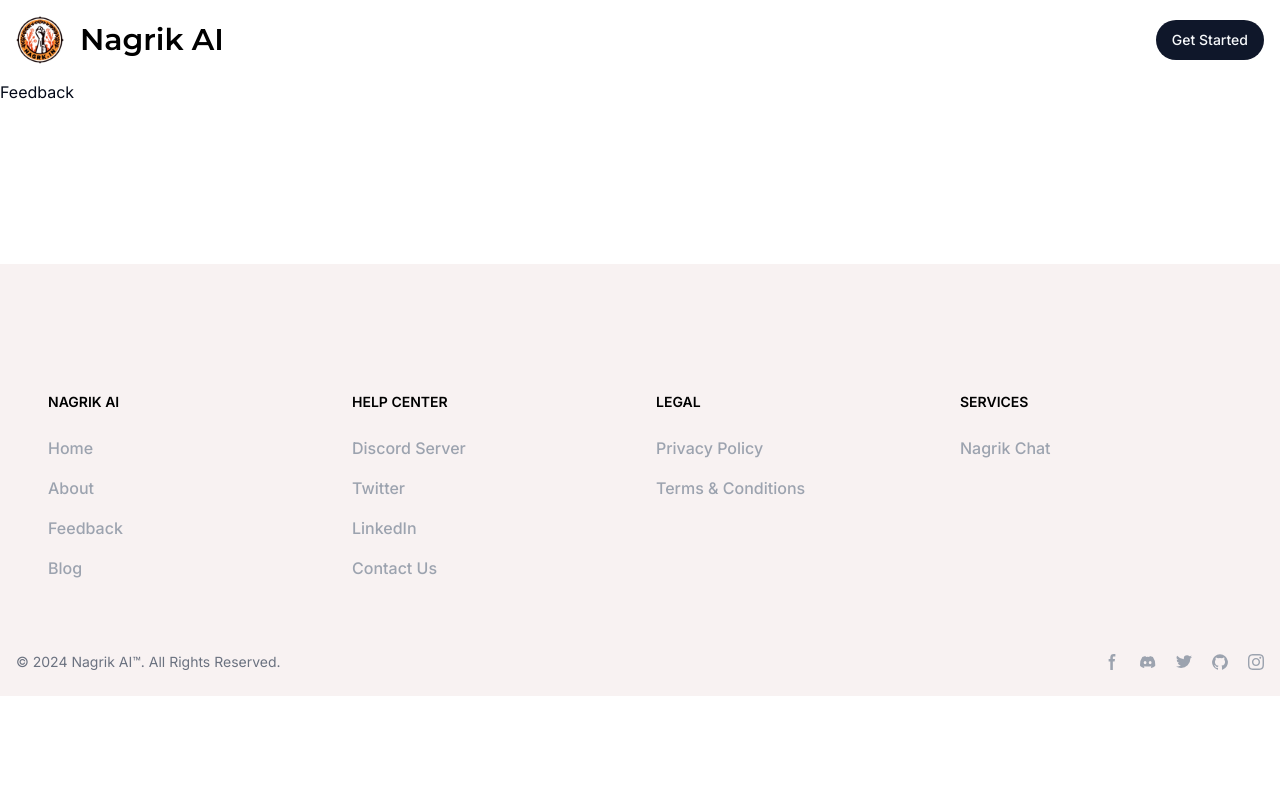
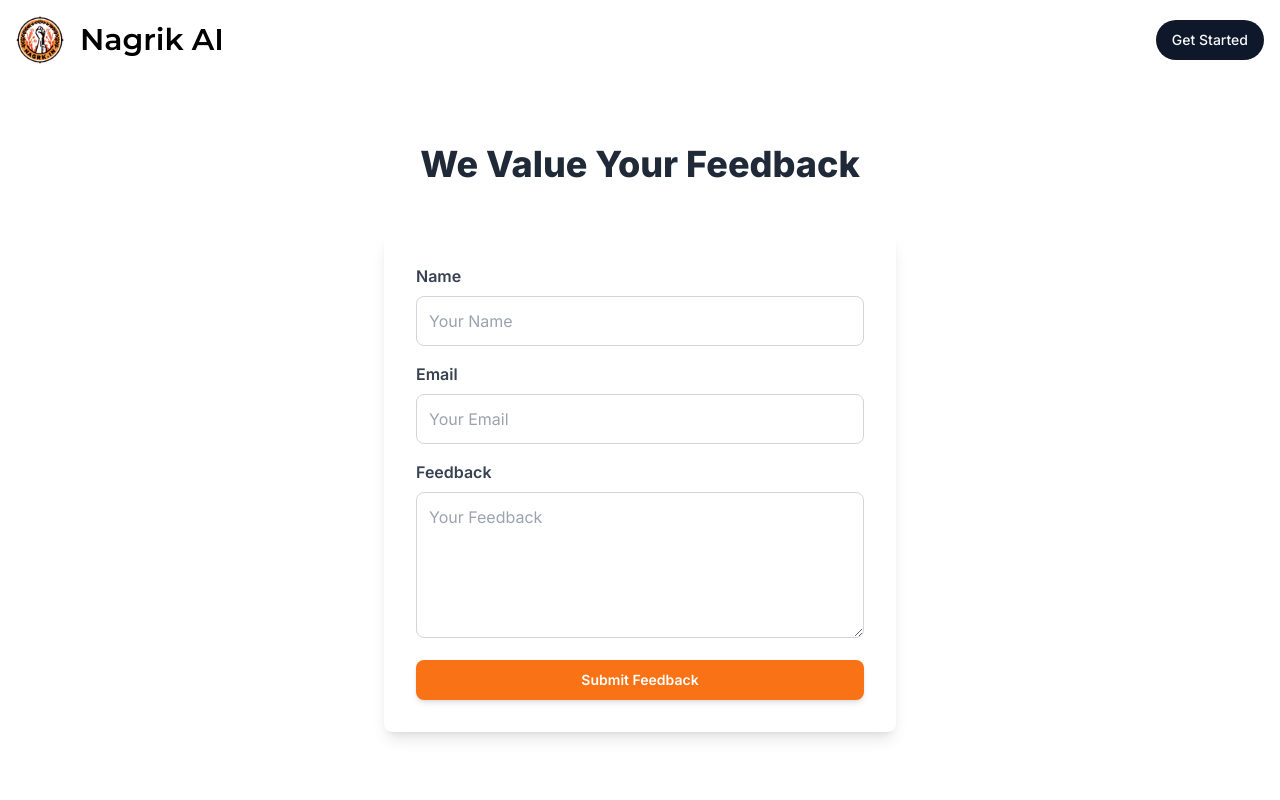
Before and after one commit to Uvesh-Multani/Nagrik_AI, a Next.js app: page /feedback in a window 1280 px wide. Shown: the top 800 px of the page. Built offline with nearby package versions, Linux system fonts and the light colour scheme; no server answers.

Commit message:
Update 3 Sep 2

```diff
--- a/app/(landing)/blog/page.tsx
+++ /dev/null
@@ -1,17 +0,0 @@
-
-import { LandingNavbar } from "@/components/landing-navbar";
-
-const Feedback = () => {
-  return (
-    <>
-      <div className="h-full">
-        <LandingNavbar />{" "}
-        <div>
-            Blog
-        </div>
-      </div>
-    </>
-  );
-};
-
-export default Feedback;
--- a/app/(landing)/feedback/page.tsx
+++ b/app/(landing)/feedback/page.tsx
@@ -1,16 +1,107 @@
+"use client";
 
+import { useState } from "react";
 import { LandingNavbar } from "@/components/landing-navbar";
+import { Button } from "@/components/ui/button";
+import { CheckCircle, XCircle } from "lucide-react"; // Icons for success/error messages
 
 const Feedback = () => {
+  // States to manage form inputs and submission status
+  const [name, setName] = useState("");
+  const [email, setEmail] = useState("");
+  const [message, setMessage] = useState("");
+  const [submitted, setSubmitted] = useState(false);
+  const [error, setError] = useState(false);
+
+  // Handle form submission
+  const handleSubmit = (e: React.FormEvent) => {
+    e.preventDefault();
+
+    // Simulating form submission
+    if (name && email && message) {
+      setSubmitted(true);
+      setError(false);
+      setName("");
+      setEmail("");
+      setMessage("");
+    } else {
+      setError(true);
+    }
+  };
+
   return (
-    <>
-      <div className="h-full">
-        <LandingNavbar />{" "}
-        <div>
-            Feedback
+    <div className="h-full">
+      <LandingNavbar />
+      <div className="container mx-auto py-16 px-4">
+        <h1 className="text-4xl font-extrabold text-center mb-12 text-gray-800">
+          We Value Your Feedback
+        </h1>
+        <div className="max-w-lg mx-auto bg-white shadow-lg rounded-lg p-8">
+          {submitted && !error && (
+            <div className="mb-6 flex items-center justify-center space-x-2">
+              <CheckCircle className="text-green-500 h-6 w-6" />
+              <span className="text-green-500 font-medium">
+                Thank you for your feedback!
+              </span>
+            </div>
+          )}
+          {error && (
+            <div className="mb-6 flex items-center justify-center space-x-2">
+              <XCircle className="text-red-500 h-6 w-6" />
+              <span className="text-red-500 font-medium">
+                Please fill in all fields before submitting.
+              </span>
+            </div>
+          )}
+          <form onSubmit={handleSubmit}>
+            <div className="mb-4">
+              <label className="block text-gray-700 font-semibold mb-2">
+                Name
+              </label>
+              <input
+                type="text"
+                value={name}
+                onChange={(e) => setName(e.target.value)}
+                className="w-full p-3 border border-gray-300 rounded-lg focus:outline-none focus:ring-2 focus:ring-orange-500"
+                placeholder="Your Name"
+              />
+            </div>
+            <div className="mb-4">
+              <label className="block text-gray-700 font-semibold mb-2">
+                Email
+              </label>
+              <input
+                type="email"
+                value={email}
+                onChange={(e) => setEmail(e.target.value)}
+                className="w-full p-3 border border-gray-300 rounded-lg focus:outline-none focus:ring-2 focus:ring-orange-500"
+                placeholder="Your Email"
+              />
+            </div>
+            <div className="mb-4">
+              <label className="block text-gray-700 font-semibold mb-2">
+                Feedback
+              </label>
+              <textarea
+                value={message}
+                onChange={(e) => setMessage(e.target.value)}
+                className="w-full p-3 border border-gray-300 rounded-lg focus:outline-none focus:ring-2 focus:ring-orange-500"
+                rows={5}
+                placeholder="Your Feedback"
+              ></textarea>
+            </div>
+            <div className="text-center">
+              <Button
+                type="submit"
+                className="w-full bg-orange-500 hover:bg-orange-600 text-white font-semibold py-3 rounded-lg shadow-md"
+              >
+                Submit Feedback
+              </Button>
+            </div>
+          </form>
         </div>
       </div>
-    </>
+    </div>
   );
 };
 
--- a/app/(landing)/layout.tsx
+++ b/app/(landing)/layout.tsx
@@ -27,8 +27,8 @@
                       </a>
                     </li>
                     <li className="mb-4">
-                      <a href="/blog" className=" hover:text-gray-500">
-                        Blog
+                      <a href="/faq" className=" hover:text-gray-500">
+                        FAQ
                       </a>
                     </li>
                   </ul>
--- a/components/landing-content.tsx
+++ b/components/landing-content.tsx
@@ -7,7 +7,7 @@
   {
     name: "Uvesh Multani",
     avatar: "/Uvesh.png",
-    title: "Data Analyst",
+    title: "Full Stack Developer",
     description: "As a Data Analyst, I've tried numerous tools to analyze and visualize data. However, this application stands out for its intuitive interface and powerful features. The data visualization options are incredibly versatile, allowing me to create detailed and insightful reports with ease. It has significantly boosted my productivity and provided actionable insights that have driven better decision-making in our projects. I highly recommend it to anyone in the data field who values efficiency and depth in data analysis.",
   },
   {
@@ -19,7 +19,7 @@
   {
     name: "Jemil Desai",
     avatar: "/3.png",
-    title: "Full Stack Developer",
+    title: "Data Analyst",
     description: "Being a Full Stack Developer, I appreciate tools that can support both front-end and back-end development seamlessly. This application has proven to be a game-changer with its comprehensive feature set that covers all aspects of development. From robust debugging tools to efficient deployment options, it has streamlined many of my development processes. The customer support team is also highly responsive, which adds great value to the overall experience. If you're a developer looking for a versatile and reliable tool, this is it!",
   },
   {
--- a/components/landing-hero.tsx
+++ b/components/landing-hero.tsx
@@ -14,7 +14,7 @@
           Empowering Indian Citizens with
         </h1>
         <div className="flex justify-center items-center">
-          <div className="bg-gradient-to-r from-amber-500 to-orange-400 bg-clip-text text-transparent">
+          <div className="bg-custom-gradient bg-clip-text text-transparent"> {/* bg-gradient-to-r from-amber-500 to-orange-400 */}
             <h1>AI-Generated Answers</h1>
           </div>
         </div>
--- a/components/landing-nagrik.tsx
+++ b/components/landing-nagrik.tsx
@@ -17,7 +17,7 @@
           </p>
         </div>
         <div className="flex flex-col items-center text-center">
-          <BookOpen className="h-12 w-12 text-orange-400" />
+          <BookOpen className="h-12 w-12 text-gray-300" />  {/* orange */}
           <h2 className="text-xl font-semibold mt-4">Comprehensive Coverage</h2>
           <p className="text-sm mx-3 text-center text-zinc-400 mt-2">
             Extensive information on laws, rights, and government schemes, all
@@ -25,7 +25,7 @@
           </p>
         </div>
         <div className="flex flex-col items-center text-center">
-          <Globe className="h-12 w-12 text-amber-500" />
+          <Globe className="h-12 w-12 text-green-500" />{/* amber */}
           <h2 className="text-xl font-semibold mt-4">Nationwide Reach</h2>
           <p className="text-sm mx-3 text-center text-zinc-400 mt-2">
             Serving citizens across India with region-specific information
--- a/components/landing-navbar.tsx
+++ b/components/landing-navbar.tsx
@@ -21,13 +21,13 @@
         <div className="relative h-12 w-12 mr-4">
           <Image fill alt="Logo" src="/logo.png" />
         </div>
-        <h1 className={cn("text-3xl font-bold text-black", font.className)}>
+        <h1 className={cn("text-xl md:text-3xl font-bold text-black", font.className)}>
           Nagrik AI
         </h1>
       </Link>
       <div className="flex items-center gap-x-2">
         <Link href={isSignedIn ? "/dashboard" : "/sign-up"}>
-          <Button  className="rounded-full hover:bg-gray-700">
+          <Button className="rounded-full hover:bg-gray-600">
             Get Started
           </Button>
         </Link>
--- a/middleware.ts
+++ b/middleware.ts
@@ -9,7 +9,7 @@
   '/term',
   '/about',
   '/contact',
-  '/blog',
+  '/faq',
   '/feedback',
   '/api/webhooks/clerk',
 ]);
--- a/package.json
+++ b/package.json
@@ -25,7 +25,7 @@
     "clsx": "^2.1.1",
     "lucide-react": "^0.436.0",
     "mongodb": "^6.8.0",
-    "mongoose": "^8.6.0",
+    "mongoose": "^8.6.1",
     "next": "14.2.6",
     "openai": "^4.56.0",
     "prisma": "^5.19.0",
--- a/tailwind.config.ts
+++ b/tailwind.config.ts
@@ -18,6 +18,9 @@
       },
     },
     extend: {
+      backgroundImage: {
+        'custom-gradient': 'linear-gradient(to right, #FFA500, #D3D3D3, #008000)',
+      },
       colors: {
         border: "hsl(var(--border))",
         input: "hsl(var(--input))",
```
Also changed, not shown: app/(landing)/about/page.tsx (+56 -14 lines), app/(landing)/faq/page.tsx (added, +100 -0 lines), 1 other file (tests, documents, lock files or other folders).
